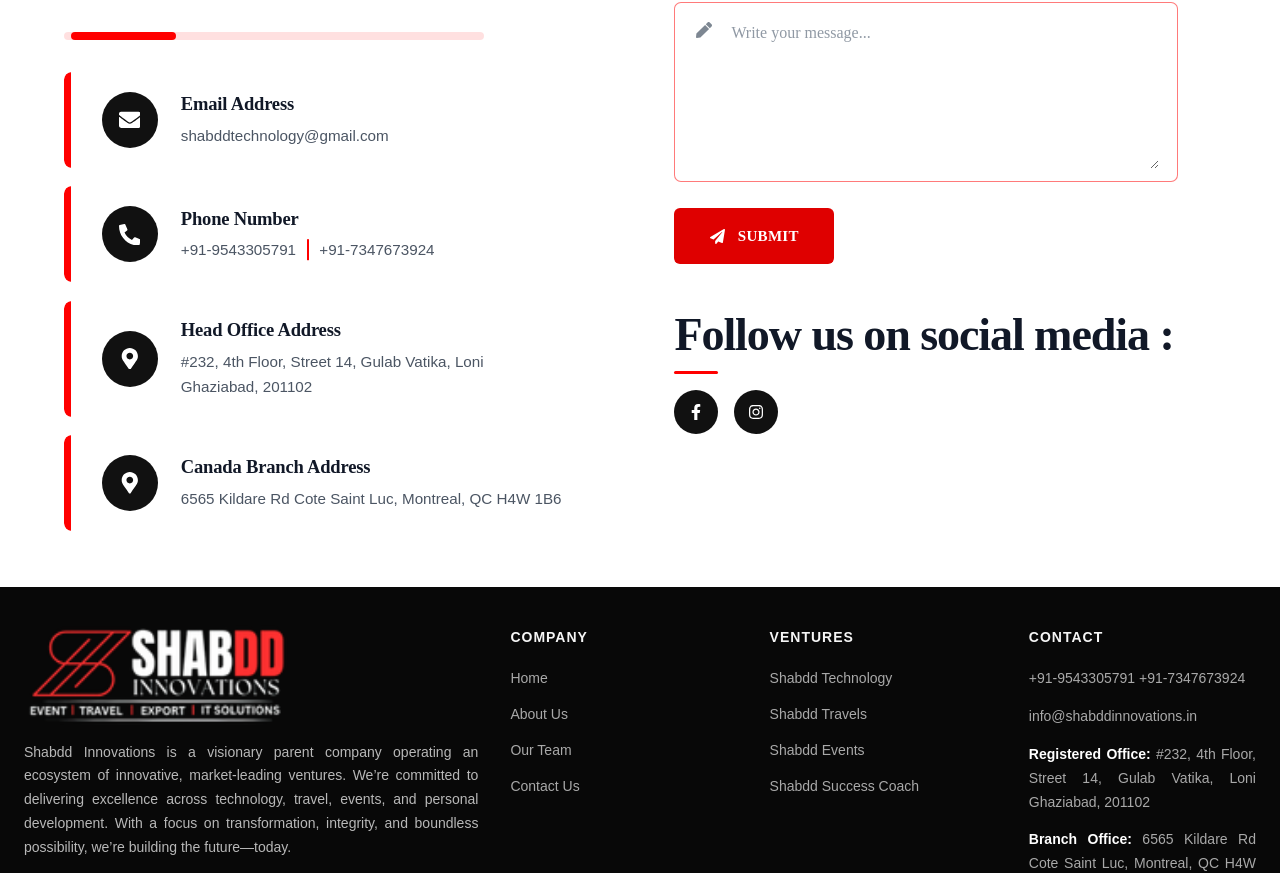
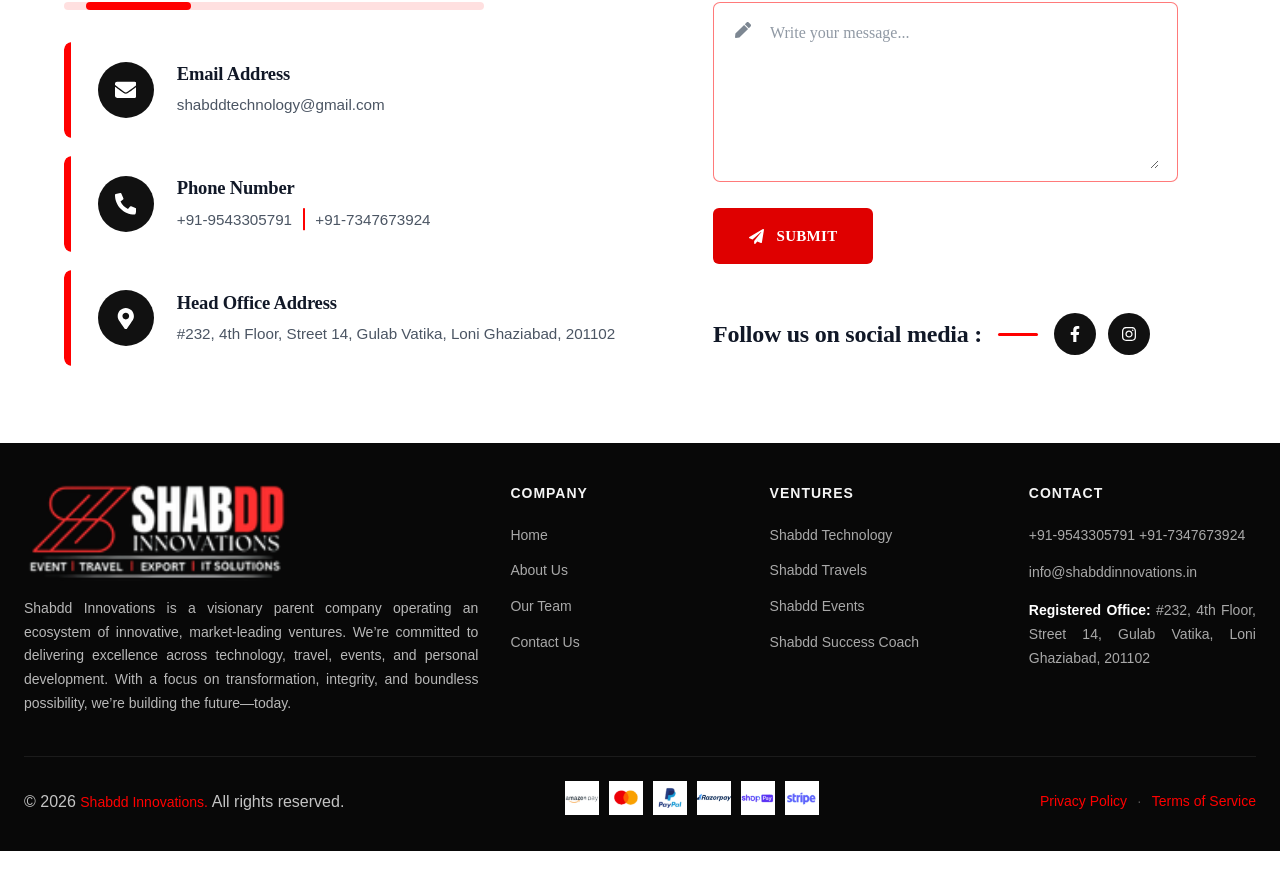
Before and after one commit to ankur4777/shabdd_technology, a React (Create React App) app: page /contact in a window 1280 px wide. Shown: the part 1010-1883 px from the top of the page. After the commit the page ends 1861 px from the top, so only its background shows below. Built offline with nearby package versions, Linux system fonts and the light colour scheme.

Commit message:
What's aap number officaly added.

```diff
--- a/src/component/footer/Footer.jsx
+++ b/src/component/footer/Footer.jsx
@@ -36,7 +36,7 @@ function Footer() {
                     <p>+91-9543305791 +91-7347673924</p>
                     <p>info@shabddinnovations.in</p>
                     <p><strong>Registered Office:</strong> #232, 4th Floor, Street 14, Gulab Vatika, Loni Ghaziabad, 201102</p>
-                    <p><strong>Branch Office:</strong> 6565 Kildare Rd Cote Saint Luc, Montreal, QC H4W 1B6</p>
+
                 </div>
             </div>
 
--- a/src/component/nav/navright/NavRight.jsx
+++ b/src/component/nav/navright/NavRight.jsx
@@ -5,7 +5,7 @@ function NavRight({ onNavigate }) {
   return (
     <div className='book-demo'>
       <Link to="/contact" onClick={onNavigate}>
-        <button onClick={()=>{window.open("https://wa.me/918810673553")}}>
+        <button onClick={()=>{window.open("https://wa.me/917347673924")}}>
           <span>BOOK A DEMO</span>
         </button>
       </Link>
--- a/src/pages/contact/Contact.css
+++ b/src/pages/contact/Contact.css
@@ -126,10 +126,10 @@ padding-left: clamp(18px, 6vw, 74px);
 }
 
 .contact-left-text{
-flex: 1 1 520px;
+flex: 0 1 620px;
 min-width: 0;
 font-size: clamp(1rem, 2vw, 4rem);
-max-width: 760px;
+max-width: 620px;
 }
 
 .contact-left-text h1 {
@@ -177,7 +177,7 @@ max-width: 760px;
   display: flex;
   flex-direction: column;
   gap: 1.15rem;
-  width: min(100%, 630px);
+  width: 100%;
   margin-top: 2rem;
   padding-bottom: 1.5rem;
 }
@@ -188,7 +188,7 @@ max-width: 760px;
   align-items: center;
   gap: 1.45rem;
   min-height: 96px;
-  padding: 1.1rem 1.45rem 1.1rem 2.35rem;
+  padding: 1.1rem 1.3rem 1.1rem 2.1rem;
   overflow: hidden;
   background: #ffffff;
   border-radius: 8px;
@@ -242,6 +242,10 @@ text-align: left;
   overflow-wrap: anywhere;
 }
 
+.contact-info-card:nth-child(3) .contact-info-card__content p {
+  max-width: 520px;
+}
+
 .contact-info-card__phones {
   display: flex;
   align-items: center;
@@ -279,11 +283,11 @@ text-align: left;
 
 .contact-container{
   display: flex;
-  gap: clamp(2rem, 4vw, 4rem);
+  gap: clamp(2rem, 3vw, 3.25rem);
   align-items: flex-start;
-  justify-content: space-between;
+  justify-content: center;
   width: 100%;
-  max-width: 1440px;
+  max-width: 1320px;
   margin: 0 auto;
   padding: 2rem clamp(1rem, 5vw, 4rem);
 }
@@ -476,36 +480,42 @@ text-align: left;
 }
 
 .contact-social {
-  margin-top: 3rem;
+  display: flex;
+  align-items: center;
+  gap: 1rem;
+  margin-top: 2rem;
   text-align: left;
 }
 
 .contact-social h2 {
   margin: 0;
   color: #111111;
-  font-size: clamp(1.1rem, 1.55vw, 1.4rem);
+  font-size: clamp(1rem, 1.45vw, 1.35rem) !important;
   font-weight: 800;
   line-height: 1.2;
+  white-space: nowrap;
 }
 
 .contact-social__line {
-  width: 44px;
+  flex: 0 0 40px;
+  width: 40px;
   height: 3px;
-  margin: 0.8rem 0 1rem;
+  margin: 0;
   background: #ff0000;
   border-radius: 999px;
 }
 
 .contact-social__links {
   display: flex;
-  flex-wrap: wrap;
-  gap: 1rem;
+  flex: 0 0 auto;
+  flex-wrap: nowrap;
+  gap: 0.75rem;
 }
 
 .contact-social__link {
   display: grid;
-  width: 44px;
-  height: 44px;
+  width: 42px;
+  height: 42px;
   place-items: center;
   color: #ffffff;
   font-size: 1rem;
@@ -597,6 +607,21 @@ text-align: left;
 
   .contact-info-card:hover {
     transform: translateY(-4px);
+  }
+
+  .contact-social {
+    flex-wrap: wrap;
+    gap: 0.75rem;
+  }
+
+  .contact-social h2 {
+    flex: 1 1 100%;
+    white-space: normal;
+  }
+
+  .contact-social__line {
+    flex-basis: 34px;
+    width: 34px;
   }
 }
 
--- a/src/pages/contact/Contact.jsx
+++ b/src/pages/contact/Contact.jsx
@@ -19,11 +19,7 @@ const contactDetails = [
     title: 'Head Office Address',
     lines: ['#232, 4th Floor, Street 14, Gulab Vatika, Loni Ghaziabad, 201102'],
   },
-  {
-    icon: <FaMapMarkerAlt />,
-    title: 'Canada Branch Address',
-    lines: ['6565 Kildare Rd Cote Saint Luc, Montreal, QC H4W 1B6'],
-  },
+
 ]
 
 function Contact() {
--- a/src/pages/contact/ContactForm.jsx
+++ b/src/pages/contact/ContactForm.jsx
@@ -164,7 +164,7 @@ function ContactForm() {
       </form>
 
       <div className="contact-social">
-        <h2>Follow us on social media :</h2>
+        <h3>Follow us on social media :</h3>
         <div className="contact-social__line"></div>
         <div className="contact-social__links">
           {socialLinks.map((link) => (
```
Also changed, not shown: 1 other file (tests, documents, lock files or other folders).
